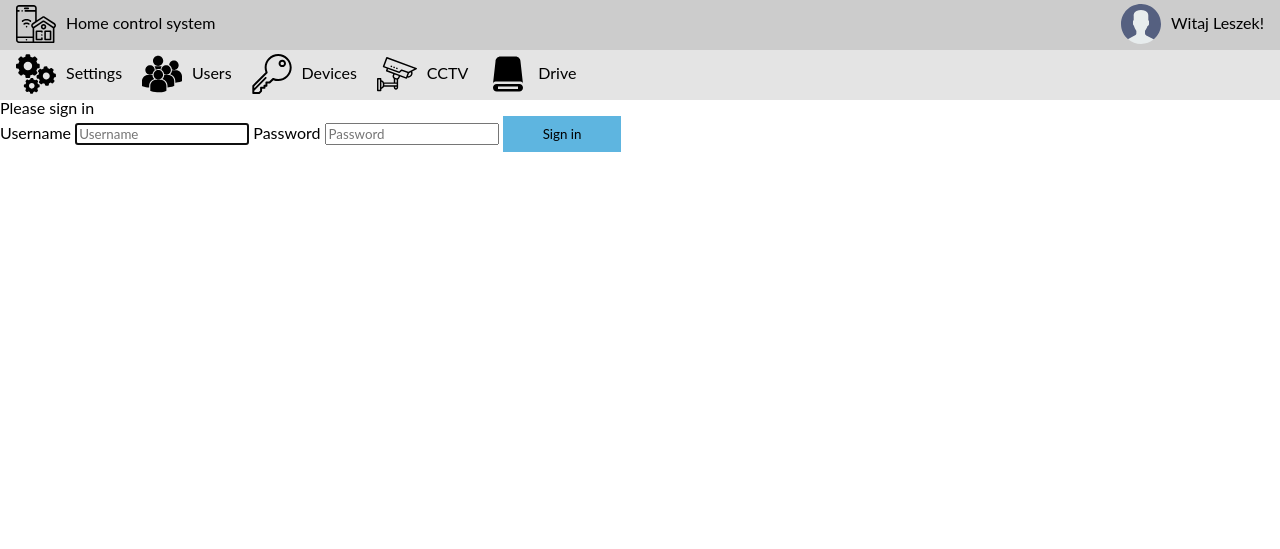
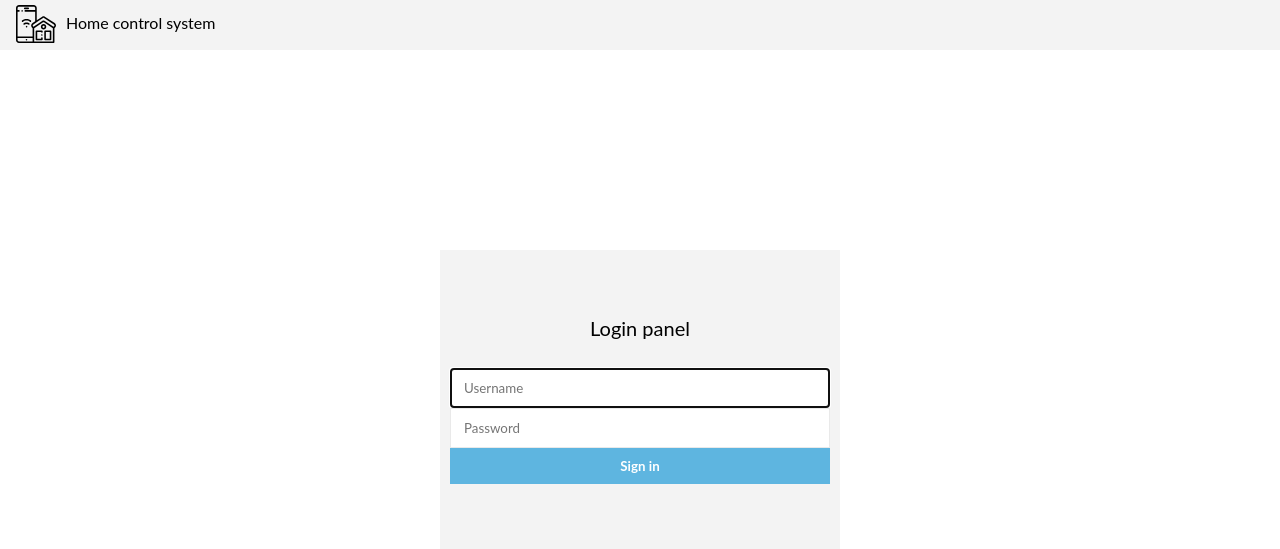
Before and after one commit to LChorazewicz/inteligentny-dom, a Symfony app: template templates/security/login.html.twig in a window 1280 px wide. Shown: the top 549 px of the page. Run offline with Twig, Linux system fonts and the light colour scheme; the template is opened without the code that fills it, so the values that code supplies are empty; some libraries are stand-ins or nearby versions.

Commit message:
logowanie

```diff
--- a/public/css/decorations.css
+++ b/public/css/decorations.css
@@ -12,7 +12,7 @@
 }
 
 .bg-color-light{
-    background-color: #ccc;
+    background-color: #f3f3f3;
 }
 
 .bg-color-light-blue{
--- a/public/css/icons.css
+++ b/public/css/icons.css
@@ -30,6 +30,12 @@ i.icon{
 
 .icon-drive{
     background-image: url("../img/drive.svg");
+    width: 40px;
+    height: 40px;
+}
+
+.icon-schedule{
+    background-image: url("../img/schedule.svg");
     width: 40px;
     height: 40px;
 }
--- a/public/css/style.main.css
+++ b/public/css/style.main.css
@@ -50,7 +50,7 @@ nav{
 }
 
 nav div{
-    width: 561px;
+    width: auto;
 }
 
 nav a{
@@ -59,3 +59,42 @@ nav a{
 nav a:not(:first-child){
     margin-left: 20px;
 }
+
+.login-container{
+    width: 400px;
+    height: 300px;
+    position: fixed;
+    top: calc(50vh - 300px/2);
+    left: calc(50vw - 400px/2);
+}
+
+.login-form{
+    margin-top: calc(300px/2 - 165px/2);
+    width: 400px;
+    height: 165px;
+}
+
+.login-input{
+    width: 95%;
+    height: 40px;
+    padding-left: 13px;
+    border: 1px solid #e9e9e9;
+    background-color: white;
+    margin-left: calc(5%/2);
+}
+
+.login-button{
+    width: 95%;
+    color: white;
+    font-weight: bold;
+    margin-left: calc(5%/2);
+}
+
+.login-form span{
+    width: 95%;
+    height: 50px;
+    margin-left: calc(5%/2);
+    display: block;
+    font-size: 20px;
+    text-align: center;
+}
--- a/templates/base.html.twig
+++ b/templates/base.html.twig
@@ -31,6 +31,7 @@
                 <a href="{{ path('device_index') }}"><i class="icon icon-devices"></i><span>Devices</span></a>
                 <a href="{{ path('device_index') }}"><i class="icon icon-cctv"></i><span>CCTV</span></a>
                 <a href="{{ path('device_index') }}"><i class="icon icon-drive"></i><span>Drive</span></a>
+                <a href="{{ path('device_index') }}"><i class="icon icon-schedule"></i><span>Schedule</span></a>
             </div>
         </nav>
         <main class="col-12">
--- /dev/null
+++ b/templates/security/base.security.twig
@@ -0,0 +1,33 @@
+<html lang="pl">
+<head>
+    <link rel="stylesheet" type="text/css" href="../public/css/icons.css"/>
+    <meta charset="UTF-8">
+    <meta http-equiv="X-UA-Compatible" content="IE=edge">
+    <meta name="viewport" content="width=device-width, initial-scale=1, shrink-to-fit=no">
+    <link href="{{ asset('css/style.main.css') }}" rel="stylesheet">
+    <link rel="shortcut icon" href="{{ asset('img/smartphone.svg') }}" >
+    <title>{% block title %}Home control system{% endblock %}</title>
+    {% block stylesheets %}{% endblock %}
+</head>
+<body>
+<header class="col-12 bg-color-light float-left">
+    <section class="col-12 navigation bg-color-light float-left">
+        <a href="{{ path('dashboard') }}" class="float-left">
+            <i class="icon icon-homecontrol"></i>
+            <span>Home control system</span>
+        </a>
+    </section>
+</header>
+
+<main class="col-12">
+    {% block body %}{% endblock %}
+</main>
+
+<script src="{{ asset('vendor/jquery/jquery.min.js') }}"></script>
+
+{% block javascripts %}
+
+{% endblock %}
+
+</body>
+</html>
--- a/templates/security/login.html.twig
+++ b/templates/security/login.html.twig
@@ -1,36 +1,29 @@
-{% extends 'base.html.twig' %}
+{% extends 'security/base.security.twig' %}
 
 {% block title %}Log in!{% endblock %}
 
 {% block body %}
+    <div class="login-container bg-color-light">
+        <div class="login-form">
             <form method="post">
                 {% if error %}
                     <div class="alert alert-danger">{{ error.messageKey|trans(error.messageData, 'security') }}</div>
                 {% endif %}
+                <span>Login panel</span>
+                <div>
+                    <input type="text" value="{{ last_username }}" name="username" id="inputUsername" class="login-input"
+                           placeholder="Username" required autofocus>
+                </div>
+                <div>
+                    <input type="password" name="password" id="inputPassword" class="login-input" placeholder="Password" required>
+                </div>
 
-    <h1 class="h3 mb-3 font-weight-normal">Please sign in</h1>
-    <label for="inputUsername" class="sr-only">Username</label>
-    <input type="text" value="{{ last_username }}" name="username" id="inputUsername" class="form-control" placeholder="Username" required autofocus>
-    <label for="inputPassword" class="sr-only">Password</label>
-    <input type="password" name="password" id="inputPassword" class="form-control" placeholder="Password" required>
+                <input type="hidden" name="_csrf_token" value="{{ csrf_token('authenticate') }}">
 
-    <input type="hidden" name="_csrf_token"
-           value="{{ csrf_token('authenticate') }}"
-    >
-
-    {#
-        Uncomment this section and add a remember_me option below your firewall to activate remember me functionality.
-        See https://symfony.com/doc/current/security/remember_me.html
-
-        <div class="checkbox mb-3">
-            <label>
-                <input type="checkbox" name="_remember_me"> Remember me
-            </label>
-        </div>
-    #}
-
-    <button class="btn btn-lg btn-primary" type="submit">
+                <button class="login-button" type="submit">
                     Sign in
                 </button>
             </form>
+        </div>
+    </div>
 {% endblock %}
```
Also changed, not shown: public/img/schedule.svg (added). Lines whose indentation alone changed are shown as unchanged.
